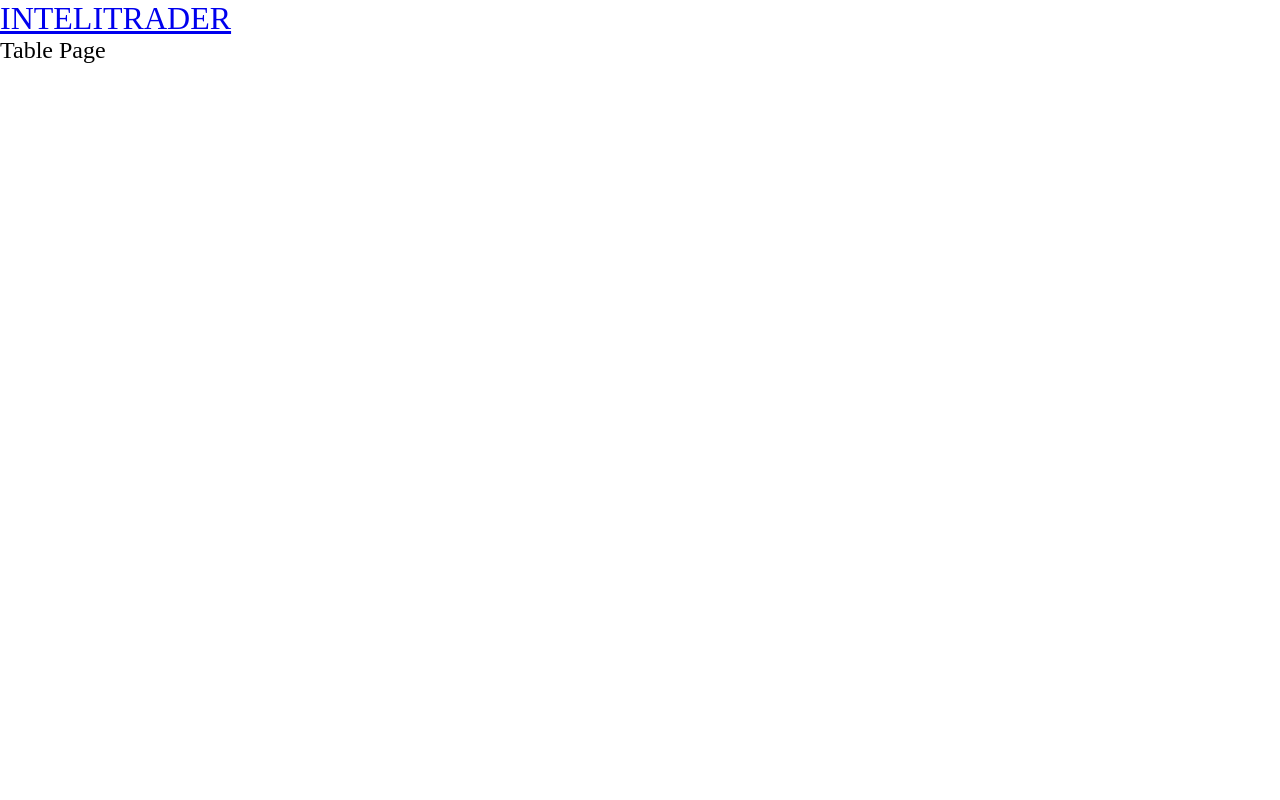
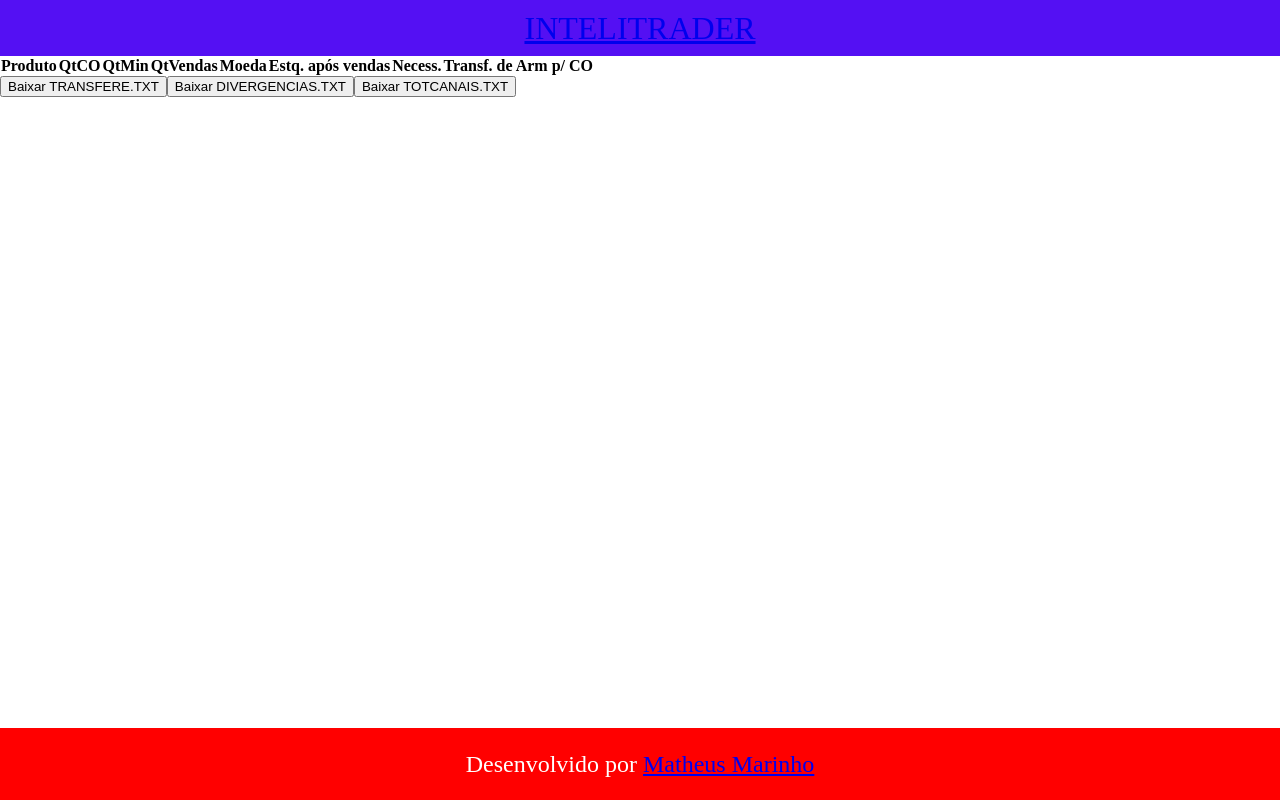
Before and after one commit to intelitrader/quero-ser, a React (Create React App) app: page /table in a window 1280 px wide. Built offline with nearby package versions, Linux system fonts and the light colour scheme.

Commit message:
feat: adição da pasta de css, adiciona novos elementos a pagina como botoes, o footer e a base da tabela

```diff
--- /dev/null
+++ b/src/Css/home.module.css
@@ -0,0 +1,23 @@
+.header {
+  background-color: rgb(125, 17, 248);
+  color: white;
+  display: flex;
+  flex-direction: column;
+  height: 7vh;
+  justify-content: center;
+  text-align: center;
+  width: 100vw;
+}
+
+.footer {
+  background-color: red;
+  bottom: 0;
+  color: white;
+  display: flex;
+  flex-direction: column;
+  height: 10vh;
+  justify-content: center;
+  position: fixed;
+  text-align: center;
+  width: 100vw;
+}
--- /dev/null
+++ b/src/Css/table.module.css
@@ -0,0 +1,23 @@
+.header {
+  background-color: rgb(84, 16, 243);
+  color: white;
+  display: flex;
+  flex-direction: column;
+  height: 7vh;
+  justify-content: center;
+  text-align: center;
+  width: 100vw;
+}
+
+.footer {
+  background-color: red;
+  bottom: 0;
+  color: white;
+  display: flex;
+  flex-direction: column;
+  height: 9vh;
+  justify-content: center;
+  position: fixed;
+  text-align: center;
+  width: 100vw;
+}
--- a/src/Pages/Home.jsx
+++ b/src/Pages/Home.jsx
@@ -1,11 +1,12 @@
 import React from 'react';
 import { Link, useHistory } from 'react-router-dom';
+import styled from '../Css/home.module.css';
 
 function Home() {
   const history = useHistory()
   return(
     <main>
-      <header>
+      <header className={ styled.header }>
         <Link to="/"><h1>INTELITRADER</h1></Link>
       </header>
       <div>
@@ -17,6 +18,9 @@ function Home() {
         <input type="file" accept="text/plain" className="input-vendas" />
       </div>
       <button onClick={ () => history.push('/table') }>Acessar Tabela</button>
+      <footer className={ styled.footer }>
+        <h2>Desenvolvido por <a href="https://www.linkedin.com/in/matheus-marinhodsp/">Matheus Marinho</a></h2>
+      </footer>
     </main>
   );
 };
--- a/src/Pages/Table.jsx
+++ b/src/Pages/Table.jsx
@@ -1,13 +1,33 @@
 import React from 'react';
 import { Link } from 'react-router-dom';
+import styled from '../Css/table.module.css';
 
 function Table() {
   return(
     <main>
-      <header>
+      <header className={ styled.header}>
         <Link to="/"><h1>INTELITRADER</h1></Link>
       </header>
-      <h2>Table Page</h2>
+      <div className={ styled.tableContainer}>
+        <tr>
+            <th scope="col">Produto</th>
+            <th scope="col">QtCO</th>
+            <th scope="col">QtMin</th>
+            <th scope="col">QtVendas</th>
+            <th scope="col">Moeda</th>
+            <th scope="col">Estq. após vendas</th>
+            <th scope="col">Necess.</th>
+            <th scope="col">Transf. de Arm p/ CO</th>
+        </tr>
+      </div>
+      <div className={ styled.downloadButtons }>
+        <button>Baixar TRANSFERE.TXT</button>
+        <button>Baixar DIVERGENCIAS.TXT</button>
+        <button>Baixar TOTCANAIS.TXT</button>
+      </div>
+      <footer className={ styled.footer }>
+        <h2>Desenvolvido por <a href="https://www.linkedin.com/in/matheus-marinhodsp/">Matheus Marinho</a></h2>
+      </footer>
     </main>
   );
 };
--- a/src/index.js
+++ b/src/index.js
@@ -1,6 +1,6 @@
 import React from 'react';
 import ReactDOM from 'react-dom';
-import './index.css';
+import './Css/index.css';
 import App from './App';
 
 ReactDOM.render(<App />,document.getElementById('root'));
```
Also changed, not shown: src/Css/index.css (renamed from src/index.css).
